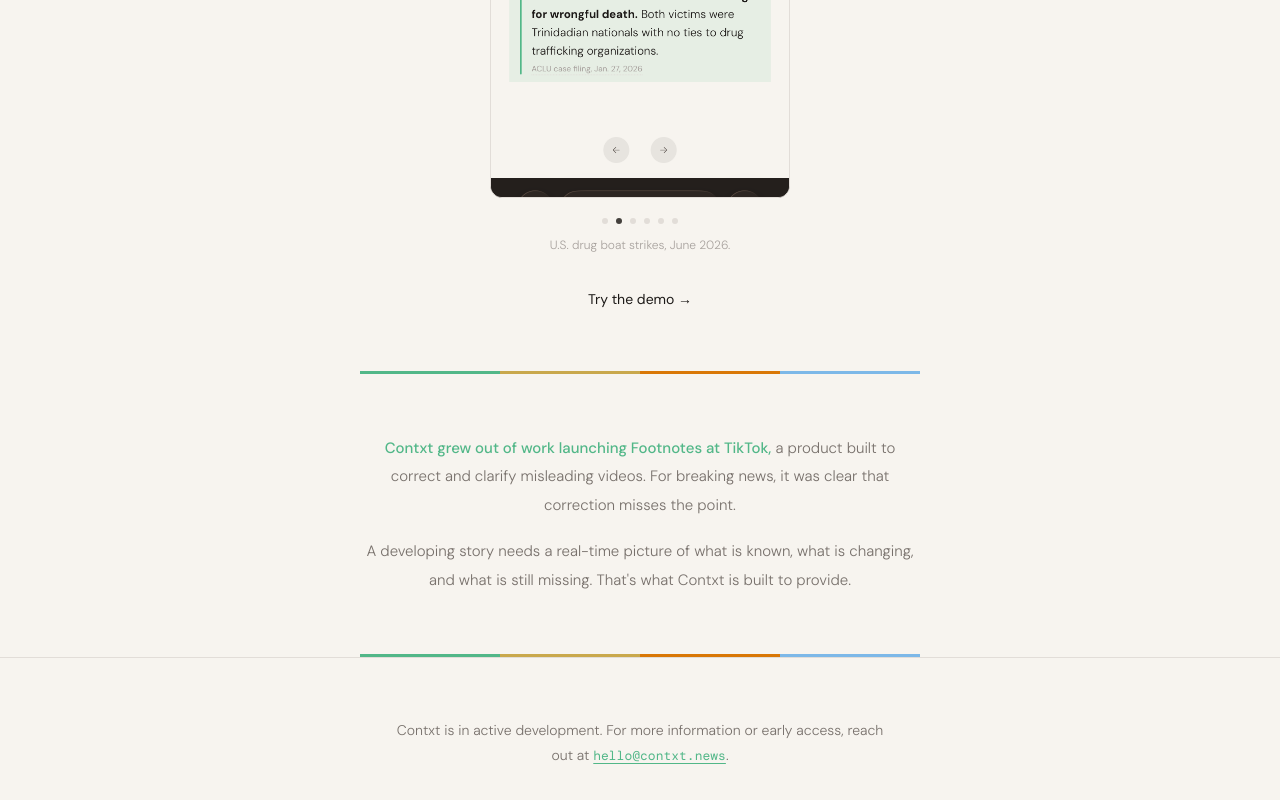
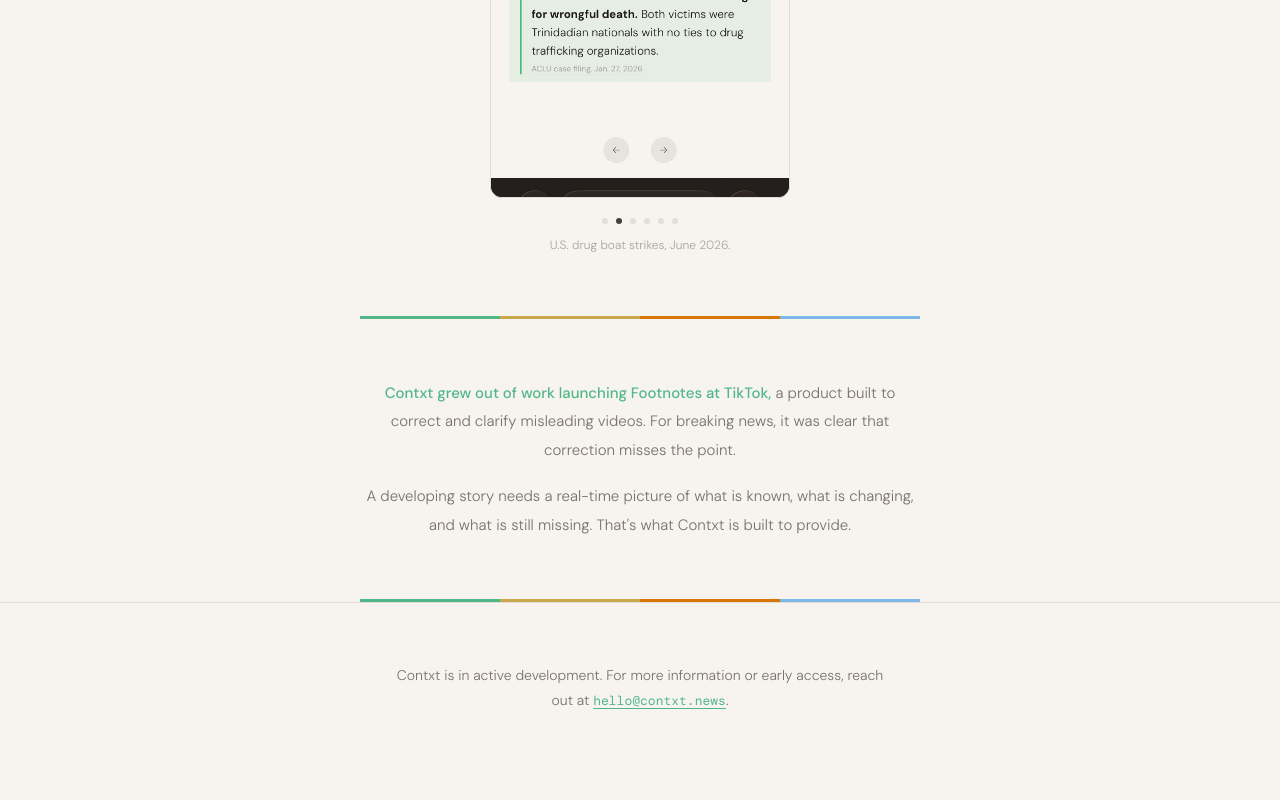
Before and after one commit to deborahjnewman-dot/contxt-demo, a website: page Web Page - Contxt/index.html in a window 1280 px wide. Shown: the part 1301-2101 px from the top of the page. After the commit the page ends 2074 px from the top, so only its background shows below. Drawn offline with nearby package versions, Linux system fonts and the light colour scheme.

Commit message:
Remove demo link from carousel section

```diff
--- a/Web Page - Contxt/index.html
+++ b/Web Page - Contxt/index.html
@@ -416,7 +416,6 @@
       <div class="carousel-dots" id="carouselDots"></div>
     </div>
     <p class="carousel-caption">U.S. drug boat strikes, June 2026.</p>
-    <a href="#" class="demo-cta">Try the demo →</a>
   </section>
 
   <div class="colorbar-wrap"><div class="colorbar-inner"><span style="background:var(--confirmed);"></span><span style="background:var(--claimed);"></span><span style="background:var(--disputed);"></span><span style="background:var(--unknown);"></span></div></div>
```
